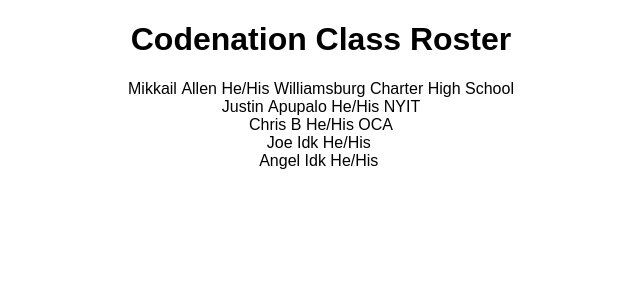
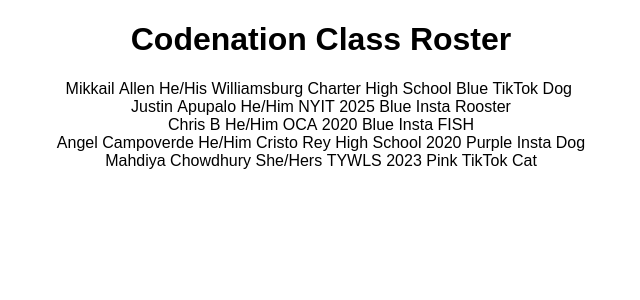
Before and after one commit to Old-Man-Of-The-Sea/codenation-Class-Roster, a React (Create React App) app: page / in a window 1280 px wide. Shown: the top 300 px of the page, without its empty margins (319-959 px from the left). Built offline with nearby package versions, Linux system fonts and the light colour scheme.

Commit message:
Some new code Finally got it to work, pretty lucky

```diff
--- a/src/App.js
+++ b/src/App.js
@@ -1,26 +1,71 @@
 import "./styles.css";
 
 export default function App() {
+  let One = "He/Him";
+  let Two = "She/Hers";
+  let Date = "2020";
+  let B = "Blue";
+  let T = "TikTok";
+  let I = "Insta";
+  let D = "Dog";
+  let C = "Cat";
+
   let Row1 = Person(
     "Mikkail",
     "Allen",
     "He/His",
-    "Williamsburg Charter High School"
+    "Williamsburg Charter High School",
+    [B],
+    [T],
+    [D]
   );
-  let Row2 = Person("Justin", "Apupalo", "He/His", "NYIT");
-  let Row3 = Person("Chris", "B", "He/His", "OCA");
-  let Row4 = Person("Joe", "Idk", "He/His");
-  let Row5 = Person("Angel", "Idk", "He/His");
-  // let Row2 = FavColor("");
+  let Row2 = Person(
+    "Justin",
+    "Apupalo",
+    [One],
+    "NYIT",
+    "2025",
+    [B],
+    [I],
+    "Rooster"
+  );
+  let Row3 = Person("Chris", "B", [One], "OCA", [Date], [B], [I], "FISH");
+  //let Row3.2 = Person("Joe", "Idk", "He/His");
+  let Row4 = Person(
+    "Angel",
+    "Campoverde",
+    [One],
+    "Cristo Rey High School",
+    [Date],
+    "Purple",
+    [I],
+    [D]
+  );
+  let Row5 = Person(
+    "Mahdiya",
+    "Chowdhury",
+    [Two],
+    "TYWLS",
+    "2023",
+    "Pink",
+    [T],
+    [C]
+  );
+
+  // let Row5 = "";
   return (
     <div className="App">
       <h1>Codenation Class Roster</h1>
-      {Row1} {Row2} {Row3} {Row4} {Row5}
+      {Row1} {Row2} {Row3}
+      {/* {3.2} */} {Row4} {Row5}
     </div>
   );
 }
+// function identify(idk) {
+//   let it = "2022";
+// }
 
-function Person(First, Last, Pronouns, School) {
+function Person(First, Last, Pronouns, School, GY, FC, TorI, DogCat) {
   return (
     <div className="Person">
       <span class="First">{First}</span>
@@ -30,6 +75,14 @@
       <span class="Pronouns">{Pronouns}</span>
       &nbsp;
       <span class="School">{School}</span>
+      &nbsp;
+      <span class="Gradution Year">{GY}</span>
+      &nbsp;
+      <span class="Favorite Color">{FC}</span>
+      &nbsp;
+      <span class="Tiktok or Insta">{TorI}</span>
+      &nbsp;
+      <span class="Dogs or Cats">{DogCat}</span>
     </div>
   );
 }
```
